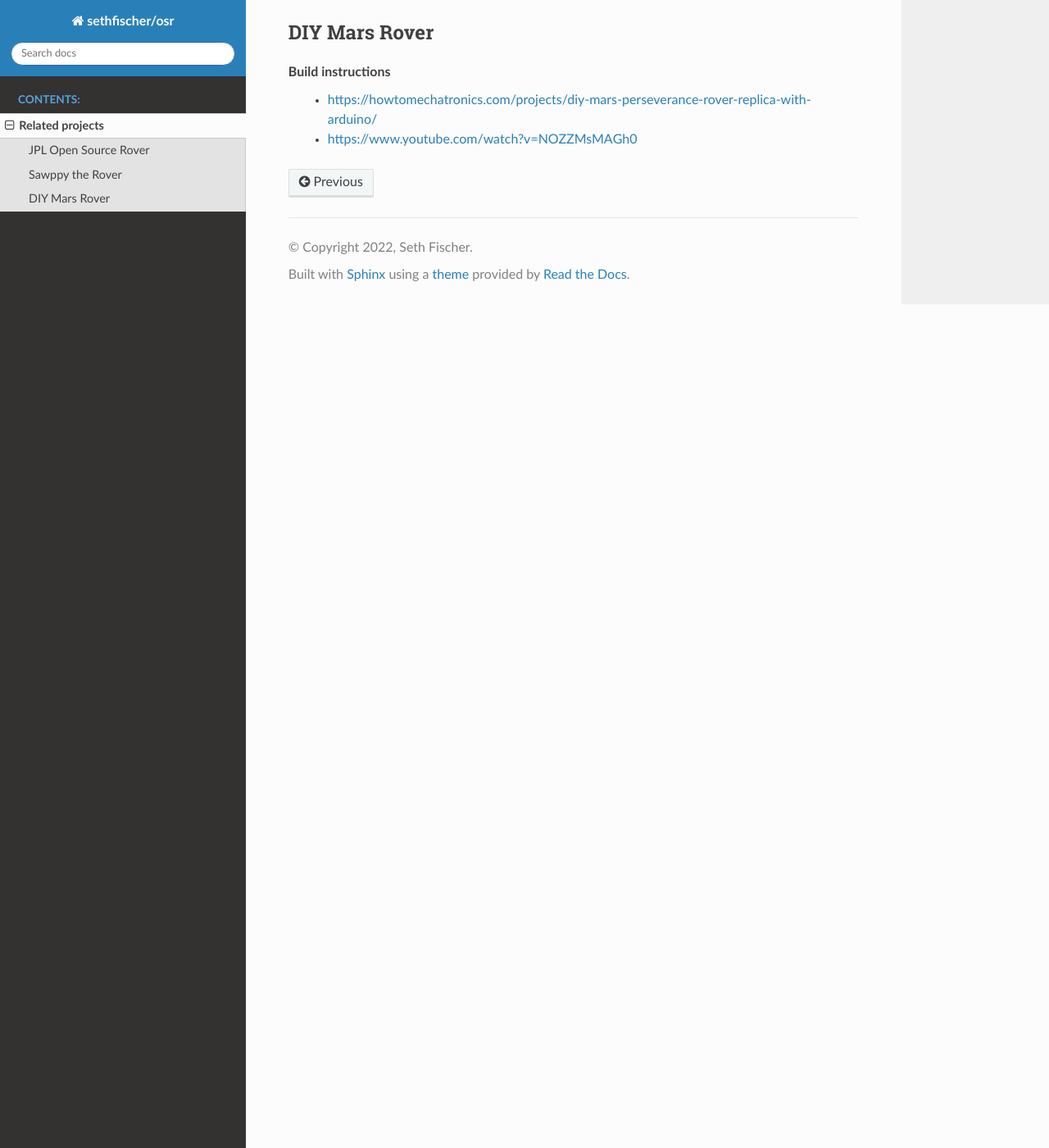
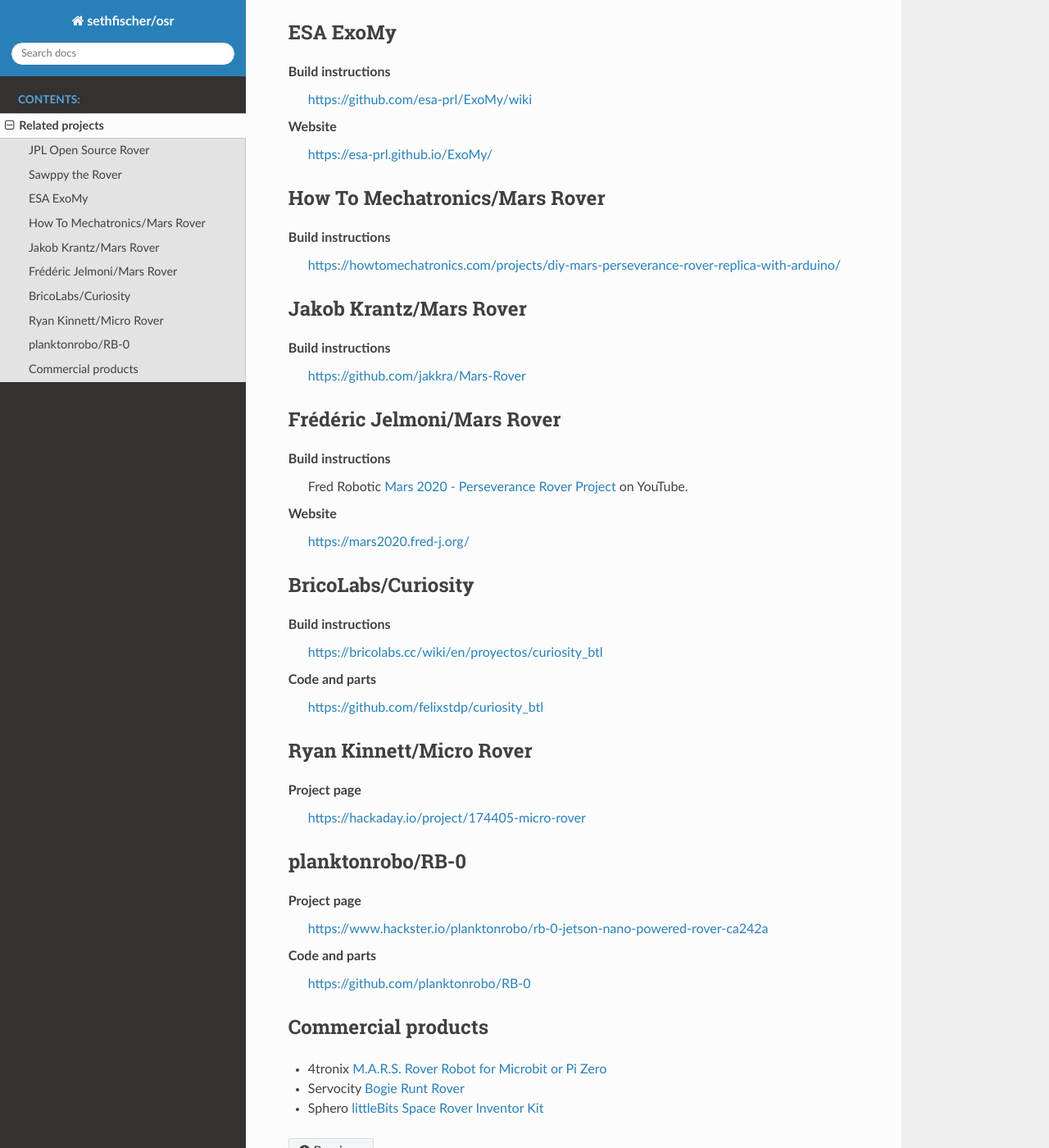
Before and after one commit to sethfischer/rover, a Sphinx documentation site: the page built from docs/related-projects.rst, in a window 1280 px wide and 1400 px high, scrolled down 1261 px. Shown: the whole window at 82% size. Built offline with Sphinx 7.4.7 and the Read the Docs theme 2.0.0, drawn with Linux system fonts in a browser that asks for light colours.

Commit message:
docs: add related projects
List of rover projects provided by Roger Cheng
https://github.com/Roger-random

```diff
--- a/docs/related-projects.rst
+++ b/docs/related-projects.rst
@@ -25,7 +25,7 @@
 Build instructions
     https://github.com/Roger-random/Sawppy_Rover
 
-Website
+Project page
     https://hackaday.io/project/158208-sawppy-the-rover
 
 .. figure:: _static/images/related-projects/roger-random-sawppy-v1.0.*
@@ -35,9 +35,70 @@
     `Sawppy the Rover on hackaday.io <https://hackaday.io/project/158208-sawppy-the-rover>`_
 
 
-DIY Mars Rover
---------------
+ESA ExoMy
+---------
 
 Build instructions
-    * https://howtomechatronics.com/projects/diy-mars-perseverance-rover-replica-with-arduino/
-    * https://www.youtube.com/watch?v=NOZZMsMAGh0
+    https://github.com/esa-prl/ExoMy/wiki
+
+Website
+    https://esa-prl.github.io/ExoMy/
+
+
+How To Mechatronics/Mars Rover
+------------------------------
+
+Build instructions
+    https://howtomechatronics.com/projects/diy-mars-perseverance-rover-replica-with-arduino/
+
+
+Jakob Krantz/Mars Rover
+-----------------------
+
+Build instructions
+    https://github.com/jakkra/Mars-Rover
+
+
+Frédéric Jelmoni/Mars Rover
+---------------------------
+
+Build instructions
+    Fred Robotic `Mars 2020 - Perseverance Rover Project <https://www.youtube.com/playlist?list=PLPA2ZF9G4l--smeL5xHTISZBblAAfhV12>`_ on YouTube.
+
+Website
+    https://mars2020.fred-j.org/
+
+
+BricoLabs/Curiosity
+-------------------
+
+Build instructions
+    https://bricolabs.cc/wiki/en/proyectos/curiosity_btl
+
+Code and parts
+    https://github.com/felixstdp/curiosity_btl
+
+
+Ryan Kinnett/Micro Rover
+------------------------
+
+Project page
+    https://hackaday.io/project/174405-micro-rover
+
+
+planktonrobo/RB-0
+-----------------
+
+Project page
+    https://www.hackster.io/planktonrobo/rb-0-jetson-nano-powered-rover-ca242a
+
+Code and parts
+    https://github.com/planktonrobo/RB-0
+
+
+Commercial products
+-------------------
+
+* 4tronix `M.A.R.S. Rover Robot for Microbit or Pi Zero <https://shop.4tronix.co.uk/products/marsrover>`_
+* Servocity `Bogie Runt Rover <https://www.servocity.com/bogie-runt-rover/>`_
+* Sphero `littleBits Space Rover Inventor Kit <https://sphero.com/products/littlebits-space-rover-inventor-kit>`_
```
